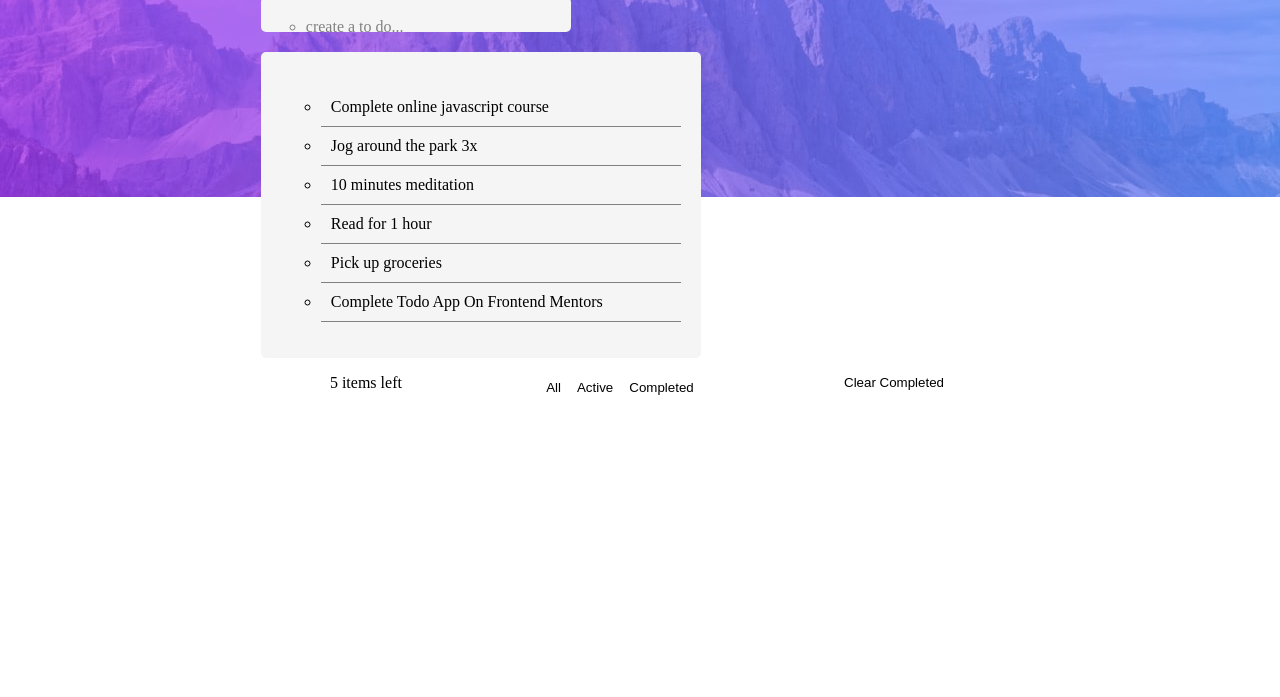
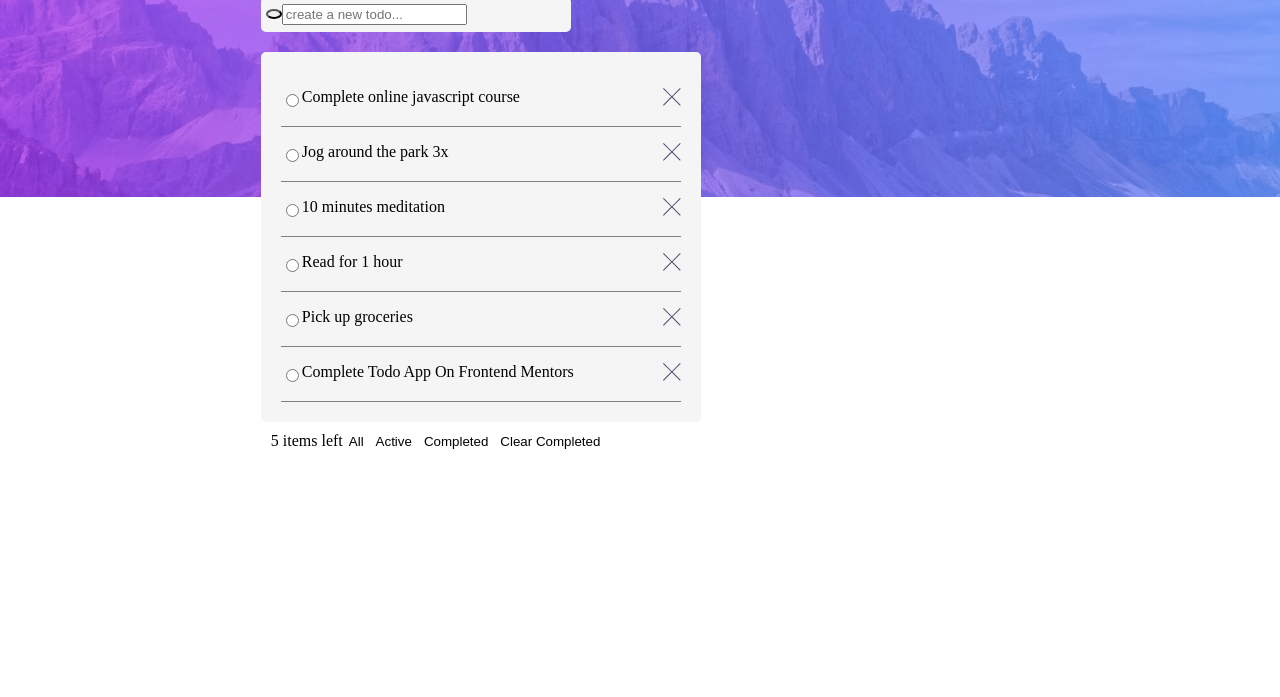
Before and after one commit to mutheeEverlyn/assessment-2, a plain HTML site: page index.html in a window 1280 px wide. Shown: the part 103-800 px from the top of the page. Drawn offline with Linux system fonts and the light colour scheme.

Commit message:
assessment 2

```diff
--- a/index.html
+++ b/index.html
@@ -13,57 +13,71 @@
            <span class="moon"><svg xmlns="http://www.w3.org/2000/svg" width="26" height="26"><path fill="#FFF" fill-rule="evenodd" d="M13 0c.81 0 1.603.074 2.373.216C10.593 1.199 7 5.43 7 10.5 7 16.299 11.701 21 17.5 21c2.996 0 5.7-1.255 7.613-3.268C23.22 22.572 18.51 26 13 26 5.82 26 0 20.18 0 13S5.82 0 13 0z"/></svg></span>
         </div>
         <div class="item1">
-            <ul>
-                <li>create a to do...</li>
-            </ul>
+
+                <button></button>
+                <!-- <p>create a to do...</p> -->
+           <form id="input-form">
+             <input type="text" placeholder="create a new todo...">
+           </form>
 
         </div>
         <div class="item2">
-            <ul>
-                <span class="item3">
-                    <li>Complete online javascript course</li>
-                    <p><svg xmlns="http://www.w3.org/2000/svg" width="18" height="18"><path fill="#494C6B" fill-rule="evenodd" d="M16.97 0l.708.707L9.546 8.84l8.132 8.132-.707.707-8.132-8.132-8.132 8.132L0 16.97l8.132-8.132L0 .707.707 0 8.84 8.132 16.971 0z"/></svg></p>
-                </span>
-                <span class="item3">
-                    <li>Jog around the park 3x</li>
-                    <p><svg xmlns="http://www.w3.org/2000/svg" width="18" height="18"><path fill="#494C6B" fill-rule="evenodd" d="M16.97 0l.708.707L9.546 8.84l8.132 8.132-.707.707-8.132-8.132-8.132 8.132L0 16.97l8.132-8.132L0 .707.707 0 8.84 8.132 16.971 0z"/></svg></p>
-                </span>
 
-                <span class="item3">
-                    <li>10 minutes meditation</li>
-                    <p><svg xmlns="http://www.w3.org/2000/svg" width="18" height="18"><path fill="#494C6B" fill-rule="evenodd" d="M16.97 0l.708.707L9.546 8.84l8.132 8.132-.707.707-8.132-8.132-8.132 8.132L0 16.97l8.132-8.132L0 .707.707 0 8.84 8.132 16.971 0z"/></svg></p>
-                </span>
+                <div class="item3">
+                    <input type="radio">
+                    <p>Complete online javascript course</li>
+                    <p class="cross"><svg xmlns="http://www.w3.org/2000/svg" width="18" height="18"><path fill="#494C6B" fill-rule="evenodd" d="M16.97 0l.708.707L9.546 8.84l8.132 8.132-.707.707-8.132-8.132-8.132 8.132L0 16.97l8.132-8.132L0 .707.707 0 8.84 8.132 16.971 0z"/></svg></p>
+                </div>
+                <div class="item3">
+                    <input type="radio">
+                    <p>Jog around the park 3x</li>
+                    <p class="cross"><svg xmlns="http://www.w3.org/2000/svg" width="18" height="18"><path fill="#494C6B" fill-rule="evenodd" d="M16.97 0l.708.707L9.546 8.84l8.132 8.132-.707.707-8.132-8.132-8.132 8.132L0 16.97l8.132-8.132L0 .707.707 0 8.84 8.132 16.971 0z"/></svg></p>
+                </div>
 
-                <span class="item3">
-                    <li>Read for 1 hour</li>
-                    <p><svg xmlns="http://www.w3.org/2000/svg" width="18" height="18"><path fill="#494C6B" fill-rule="evenodd" d="M16.97 0l.708.707L9.546 8.84l8.132 8.132-.707.707-8.132-8.132-8.132 8.132L0 16.97l8.132-8.132L0 .707.707 0 8.84 8.132 16.971 0z"/></svg></p>
-                </span>
+                <div class="item3">
+                    <input type="radio">
+                    <p>10 minutes meditation</p>
+                    <p class="cross"><svg xmlns="http://www.w3.org/2000/svg" width="18" height="18"><path fill="#494C6B" fill-rule="evenodd" d="M16.97 0l.708.707L9.546 8.84l8.132 8.132-.707.707-8.132-8.132-8.132 8.132L0 16.97l8.132-8.132L0 .707.707 0 8.84 8.132 16.971 0z"/></svg></p>
+                </div>
 
-                <span class="item3">
-                    <li>Pick up groceries</li>
-                   <p> <svg xmlns="http://www.w3.org/2000/svg" width="18" height="18"><path fill="#494C6B" fill-rule="evenodd" d="M16.97 0l.708.707L9.546 8.84l8.132 8.132-.707.707-8.132-8.132-8.132 8.132L0 16.97l8.132-8.132L0 .707.707 0 8.84 8.132 16.971 0z"/></svg></p>
-                </span>
+                <div class="item3">
+                    <input type="radio">
+                    <p>Read for 1 hour</p>
+                    <p class="cross"><svg xmlns="http://www.w3.org/2000/svg" width="18" height="18"><path fill="#494C6B" fill-rule="evenodd" d="M16.97 0l.708.707L9.546 8.84l8.132 8.132-.707.707-8.132-8.132-8.132 8.132L0 16.97l8.132-8.132L0 .707.707 0 8.84 8.132 16.971 0z"/></svg></p>
+                </div>
 
-                <span class="item3">
-                    <li>Complete Todo App On Frontend Mentors</li>
-                    <p><svg xmlns="http://www.w3.org/2000/svg" width="18" height="18"><path fill="#494C6B" fill-rule="evenodd" d="M16.97 0l.708.707L9.546 8.84l8.132 8.132-.707.707-8.132-8.132-8.132 8.132L0 16.97l8.132-8.132L0 .707.707 0 8.84 8.132 16.971 0z"/></svg></p>
-                </span>
-                <span>
+                <div class="item3">
+                    <input type="radio">
+                    <p>Pick up groceries</p>
+                   <p class="cross"> <svg xmlns="http://www.w3.org/2000/svg" width="18" height="18"><path fill="#494C6B" fill-rule="evenodd" d="M16.97 0l.708.707L9.546 8.84l8.132 8.132-.707.707-8.132-8.132-8.132 8.132L0 16.97l8.132-8.132L0 .707.707 0 8.84 8.132 16.971 0z"/></svg></p>
+                </div>
 
-                </span>
+                <div class="item3">
+                    <input type="radio">
+                    <p>Complete Todo App On Frontend Mentors</p>
+                    <p class="cross"><svg xmlns="http://www.w3.org/2000/svg" width="18" height="18"><path fill="#494C6B" fill-rule="evenodd" d="M16.97 0l.708.707L9.546 8.84l8.132 8.132-.707.707-8.132-8.132-8.132 8.132L0 16.97l8.132-8.132L0 .707.707 0 8.84 8.132 16.971 0z"/></svg></p>
+                </div>
 
-            </ul>
+
+
         </div>
         <footer>
             <div class="footer">
-                <p>5 items left</p>
-                <div class="item4">
+                <div>
+                    5 items left
+                </div>
+                <div >
                     <button>All</button>
-                <button>Active</button>
+                    </div>
+                    <div>
+                        <button>Active</button>
+                    </div>
+                <div>
                 <button>Completed</button>
                 </div>
-
+                <div>
                 <button>Clear Completed</button>
+            </div>
             </div>
         </footer>
 
@@ -71,6 +85,36 @@
     <script>
         document.querySelector("h1").style.letterSpacing="2px";
         document.querySelector("h1").style.color="white";
+        document.addEventListener("DOMContentLoaded",()=>{
+            const  item2=document.querySelector(".item2");
+            const forms=document.forms;
+            const addform=forms["input-form"];
+            console.log(addform);
+         //deleting a todo
+            item2.addEventListener("click",(e)=>{
+                if(
+                    e.target.classList.contains("cross")
+                    <!-- e.target.parentElement.classList.contains("cross") -->
+                ){
+                    const div=e.target.closest(".todo-item");
+                    div.parentNode.removeChild(div);
+                }
+            });
+            addform.addEventListener("Submit",(e)=>{
+                e.preventDefault();
+                const value=addform.querySelector('input[type="text"]').value;
+                const html=`
+                <div class="item2">
+                    <div class="item3">
+                        <input type="radio">
+                        <p>Complete online javascript course</li>
+                        <p class="cross"><svg xmlns="http://www.w3.org/2000/svg" width="18" height="18"><path fill="#494C6B" fill-rule="evenodd" d="M16.97 0l.708.707L9.546 8.84l8.132 8.132-.707.707-8.132-8.132-8.132 8.132L0 16.97l8.132-8.132L0 .707.707 0 8.84 8.132 16.971 0z"/></svg></p>
+                    </div>
+                </div>`;
+                item2.innerHTML+=html;
+                addform.reset();
+            });
+        });
     </script>
 
 </body>
--- a/style.css
+++ b/style.css
@@ -14,6 +14,7 @@ display: flex;
 .header .moon{
     float: right;
     padding-top: 30px;
+    margin-right: 350px;
 }
 .item1{
     border-radius: 5px;
@@ -21,13 +22,11 @@ display: flex;
     padding: 5px;
     width: 300px;
     height: 25px;
+    align-items: center;
     align-content: center;
+    display: flex;
 }
-.item1  li{
-    color: gray;
-    list-style-type: circle;
-    /* width: 20px; */
-}
+
 .item2 ul li:before{
     width: 50px;
     height: 20px;
@@ -48,24 +47,31 @@ display: flex;
     padding: 10px;
 
 }
+.item3{
+    display: flex;
+    border-bottom: 1px solid grey;
+}
 
 .footer{
     display: flex;
-      justify-content: space-around;
+      padding:10px;
+
 }
-.item4{
-    margin-top: 20px;
+.input-form{
+    border: none;
+
 }
 .footer button{
     border: none;
     background: white;
 }
-.item3 li{
-    border-bottom: 1px solid gray;
+.cross{
+    margin-left: auto;
 }
-.item3 p{
-    display: none;
-
+.item1 button{
+    width: 10px;
+    height: 10px;
+    border-radius: 50%;
 }
 
 @media (max-width:600px){
@@ -78,21 +84,19 @@ display: flex;
         display: flex;
         border-bottom: 1px solid gray;
     }
-    .item3 li{
-        border-bottom: none;
+    .header .moon{
+        float: right;
+        padding-top: 30px;
+        margin-right: 50px;
     }
-    .item3 p{
-        display: flex;
-        padding-left: 200px;
-        float: right;
-    }
+
     .footer{
         display: flex;
           justify-content: space-around;
           border: 2px;
           width: 400px;
     }
-    .item4{
+    /* .item4{
         display: flex;
         margin-top: 50px;
         justify-content: space-between;
@@ -100,5 +104,5 @@ display: flex;
         padding: 10px;
         border:2px solid white ;
         background: whitesmoke;
-    }
+    } */
 }
```
